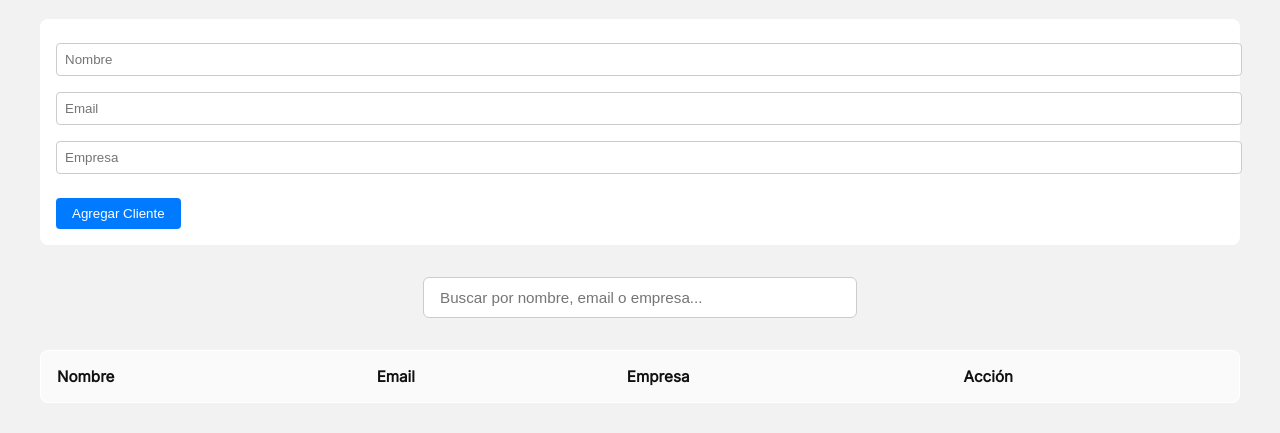
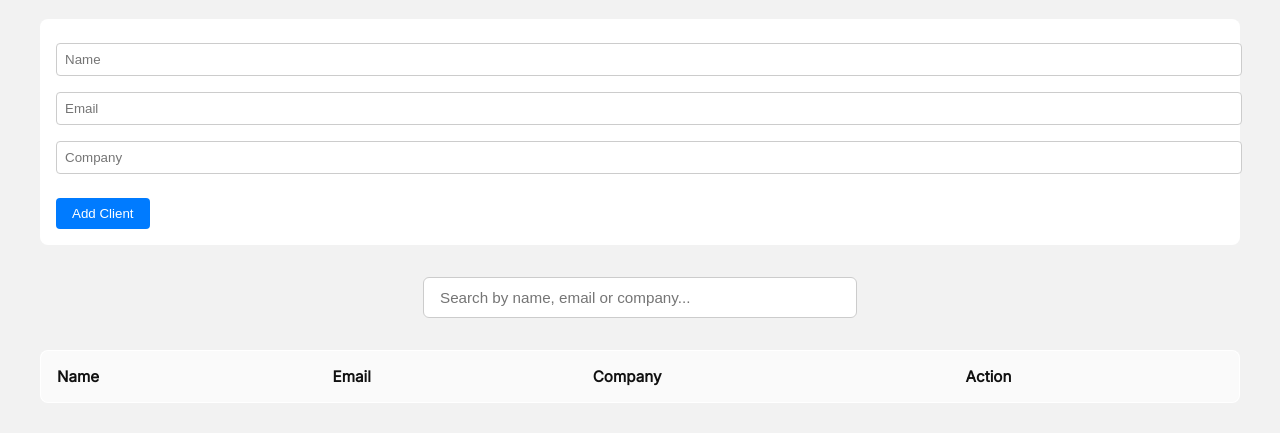
Before and after one commit to An-im/mini-crm, a plain HTML site: page index.html in a window 1280 px wide. Shown: the part 103-536 px from the top of the page. Drawn offline with Linux system fonts and the light colour scheme.

Commit message:
Translate UI to English

```diff
--- a/index.html
+++ b/index.html
@@ -1,5 +1,5 @@
 <!DOCTYPE html>
-<html lang="es">
+<html lang="en">
 <head>
   <meta charset="UTF-8" />
   <meta name="viewport" content="width=device-width, initial-scale=1.0"/>
@@ -9,24 +9,27 @@
 </head>
 <body>
   <h1>Mini CRM</h1>
+
   <form id="client-form">
-    <input type="text" id="name" placeholder="Nombre" required />
+    <input type="text" id="name" placeholder="Name" required />
     <input type="email" id="email" placeholder="Email" required />
-    <input type="text" id="company" placeholder="Empresa" required />
-    <button type="submit">Agregar Cliente</button>
+    <input type="text" id="company" placeholder="Company" required />
+    <button type="submit">Add Client</button>
   </form>
-  <input type="text" id="search" placeholder="Buscar por nombre, email o empresa..." />
+
+  <input type="text" id="search" placeholder="Search by name, email or company..." />
+
   <table id="client-table">
     <thead>
       <tr>
-        <th>Nombre</th>
+        <th>Name</th>
         <th>Email</th>
-        <th>Empresa</th>
-        <th>Acción</th>
+        <th>Company</th>
+        <th>Action</th>
       </tr>
     </thead>
     <tbody>
-      <!-- Clientes se agregan aquí dinámicamente -->
+      <!-- Clients will be dynamically added here -->
     </tbody>
   </table>
 
--- a/script.js
+++ b/script.js
@@ -24,12 +24,11 @@ function renderClients(searchTerm = '') {
       <td>${client.name}</td>
       <td>${client.email}</td>
       <td>${client.company}</td>
-      <td><button class="delete-btn" onclick="deleteClient(${index})">Eliminar</button></td>
+      <td><button class="delete-btn" onclick="deleteClient(${index})">Delete</button></td>
     `;
     tableBody.appendChild(row);
   });
 }
-
 
 function deleteClient(index) {
   clients.splice(index, 1);
@@ -45,7 +44,7 @@ form.addEventListener('submit', function (e) {
 
   const exists = clients.some(c => c.email.toLowerCase() === email.toLowerCase());
   if (exists) {
-    alert("Este cliente ya fue agregado con ese email.");
+    alert("A client with this email already exists.");
     return;
   }
 
@@ -56,6 +55,7 @@ form.addEventListener('submit', function (e) {
     form.reset();
   }
 });
+
 const searchInput = document.getElementById('search');
 
 searchInput.addEventListener('input', function () {
@@ -63,5 +63,5 @@ searchInput.addEventListener('input', function () {
   renderClients(term);
 });
 
-
-renderClients(); // 👈 Esta línea es CLAVE para mostrar los datos al cargar
+// Show clients on page load
+renderClients();
```
